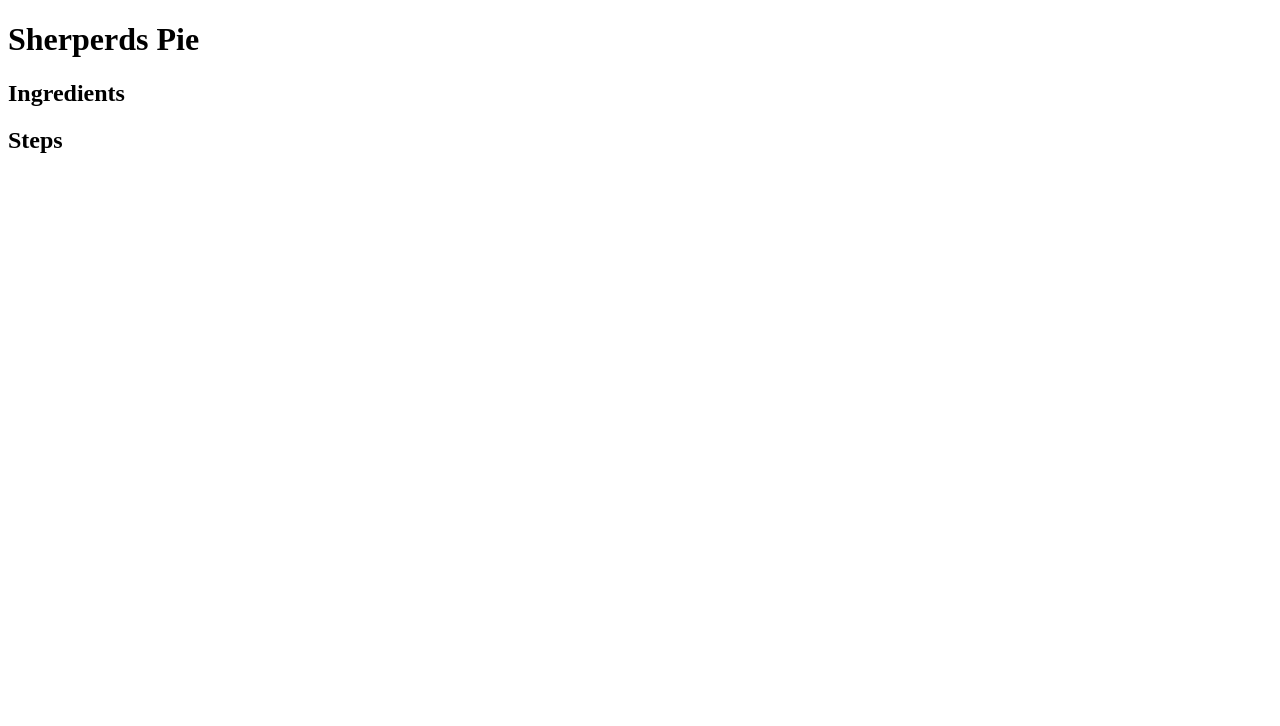
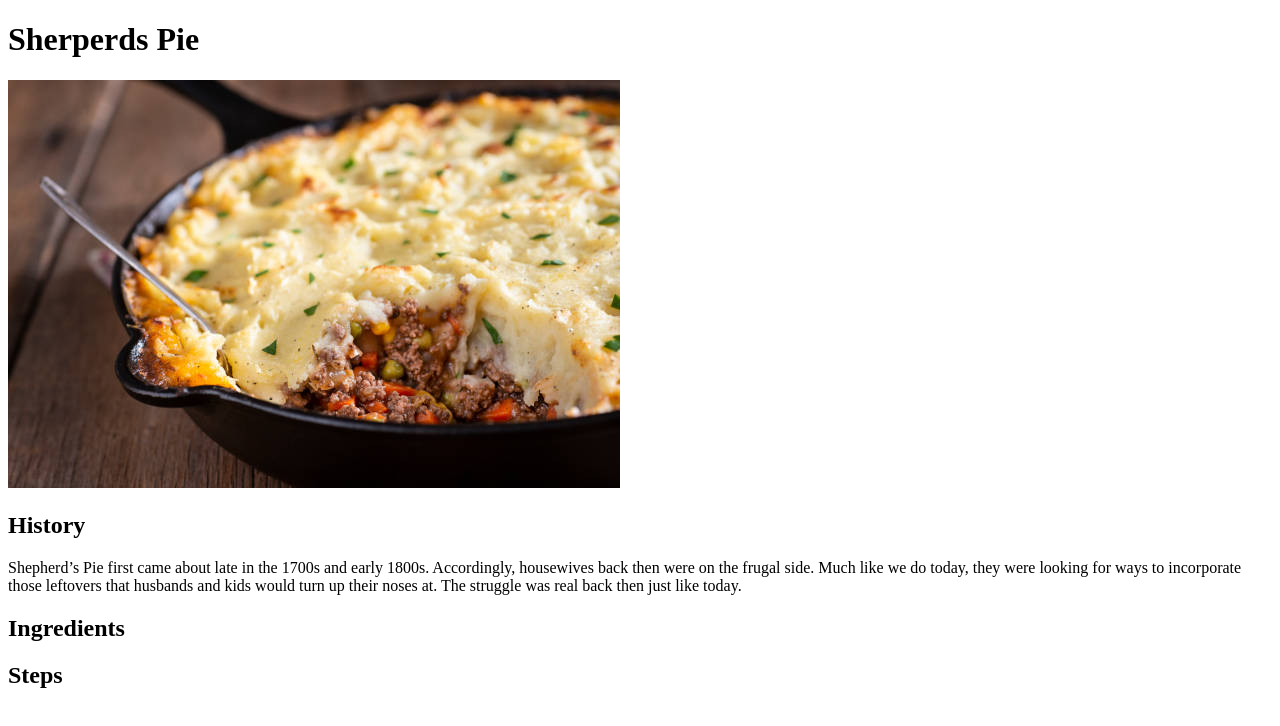
Before and after one commit to Mako1995/odin-recipes, a plain HTML site: page recipe-pages/Sheperds-Pie.html in a window 1280 px wide. Drawn offline with Linux system fonts and the light colour scheme.

Commit message:
Added sheperd's pie image to the page and also added the history of the food to the page

```diff
--- a/recipe-pages/Sheperds-Pie.html
+++ b/recipe-pages/Sheperds-Pie.html
@@ -7,6 +7,12 @@
 
     <body>
         <h1>Sherperds Pie</h1>
+        <img src="../recipe-images/shepherd's pie image.jpeg" alt="Picture of Sheperds Pie">
+
+        <h2>History</h2>
+        Shepherd’s Pie first came about late in the 1700s and early 1800s. Accordingly, housewives back then were on the frugal side.
+        Much like we do today, they were looking for ways to incorporate those leftovers that husbands and kids would turn up their noses at.
+        The struggle was real back then just like today.
 
         <h2>Ingredients</h2>
 
```
